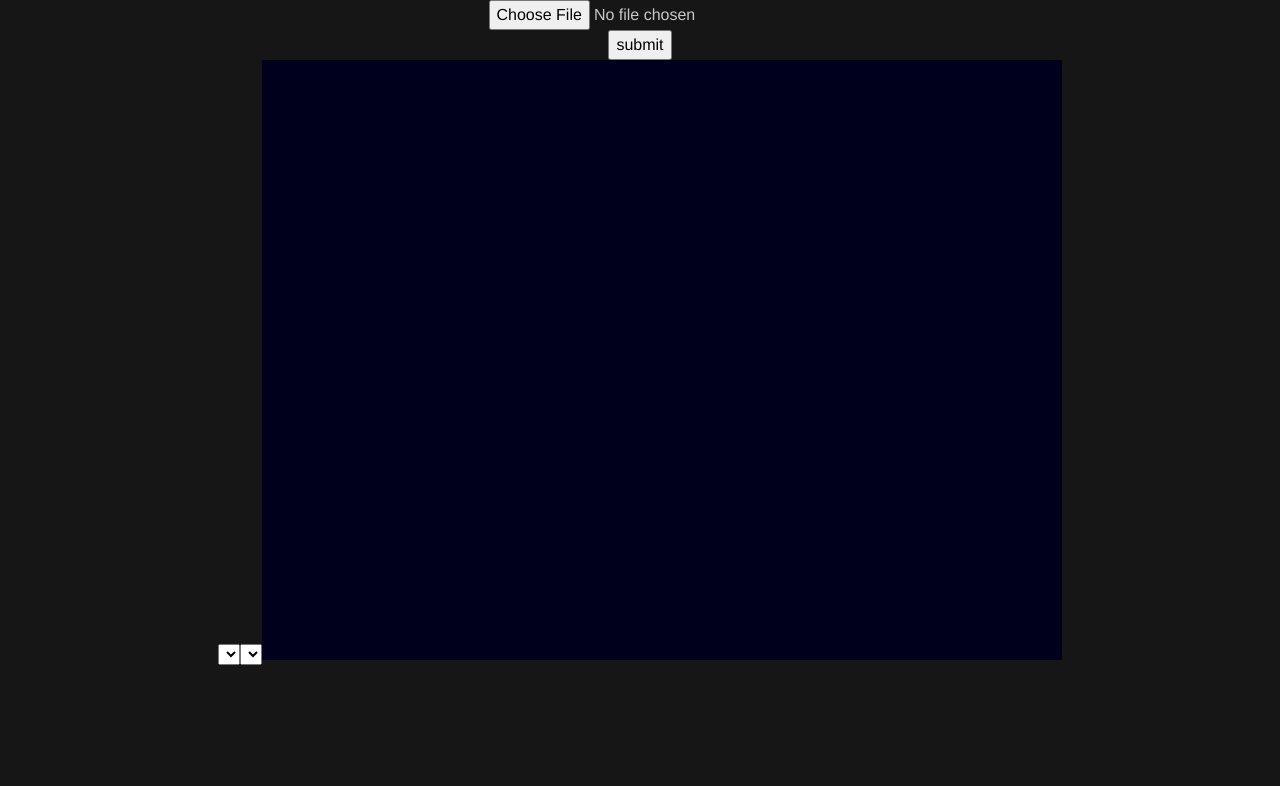
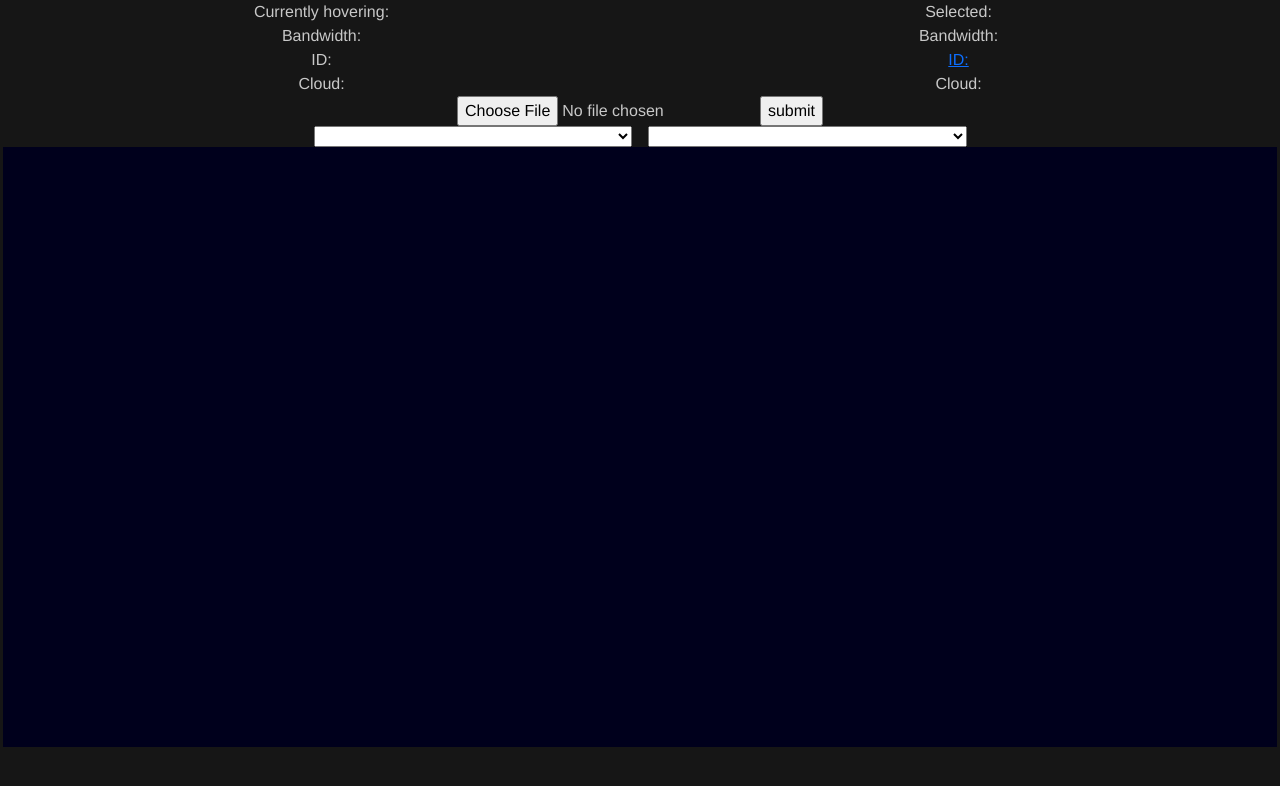
Before and after one commit to PaperbagLife/queue-sim, a Vue app: page / in a window 1280 px wide. Shown: the top 786 px of the page. Built offline with nearby package versions, Linux system fonts and the light colour scheme.

Commit message:
add link

```diff
--- a/package.json
+++ b/package.json
@@ -8,6 +8,7 @@
     "lint": "vue-cli-service lint"
   },
   "dependencies": {
+    "@popperjs/core": "^2.11.8",
     "d3": "^7.8.5",
     "vue": "^3.2.13"
   },
--- a/src/App.vue
+++ b/src/App.vue
@@ -1,5 +1,5 @@
 <template>
-  <MapView msg="Welcome to Your Vue.js + TypeScript App" />
+  <MapView />
 </template>
 
 <script lang="ts">
--- a/src/components/MapView.vue
+++ b/src/components/MapView.vue
@@ -1,6 +1,8 @@
 <script setup lang="ts">
 import { onMounted, computed, reactive, ref, watch, toRefs } from "vue";
 import * as d3 from "d3";
+
+import { createPopper } from "@popperjs/core";
 
 type RunInfo = {
   id: string;
@@ -119,27 +121,143 @@ const layouts = computed<RunNodeGroup[]>(() => {
   });
   return nodes;
 });
+
+const popperDiv = ref<HTMLElement | null>(null);
+const visible = ref(true);
+const timer = ref<ReturnType<typeof setTimeout>>();
+
+const hoveredReference = ref<Element | null>(null);
+const hoveredEntity = ref<RunInfo | null>(null);
+
+function onConsoleHover(e: MouseEvent) {
+  if (!(e.target instanceof Element)) {
+    hoveredReference.value = document.body;
+    hoveredEntity.value = null;
+    return;
+  }
+
+  const renderNodeGroup = e.target.closest<SVGGElement>(".run-node-group");
+  if (renderNodeGroup) {
+    hoveredReference.value = renderNodeGroup;
+    const xd = id2RunInfo.value.get(renderNodeGroup?.dataset.group ?? "");
+    if (xd) {
+      hoveredEntity.value = xd;
+    }
+  }
+}
+
+const id2RunInfo = computed(() => {
+  const m = new Map<string, RunInfo>();
+  filteredData.value.forEach((entry) => {
+    m.set(entry.id, entry);
+  });
+  return m;
+});
+
+watch(
+  [() => hoveredEntity, () => hoveredReference],
+  ([hoverEntity, reference]) => {
+    if (!hoverEntity || !reference) {
+      visible.value = false;
+      return;
+    }
+  },
+  { immediate: true }
+);
+
+const clickInfo = ref<RunInfo | null>(null);
+function onConsoleClick(e: MouseEvent) {
+  if (!(e.target instanceof Element)) {
+    hoveredReference.value = document.body;
+    hoveredEntity.value = null;
+    return;
+  }
+
+  const renderNodeGroup = e.target.closest<SVGGElement>(".run-node-group");
+  if (renderNodeGroup) {
+    hoveredReference.value = renderNodeGroup;
+    const xd = id2RunInfo.value.get(renderNodeGroup?.dataset.group ?? "");
+    if (xd) {
+      clickInfo.value = xd;
+    }
+  }
+}
+
+function goToReport(id: string) {
+  open(`https://sensei.clockwork.io/user/gallery/?audit=${id}`);
+}
 </script>
 
 <template>
+  <link
+    href="https://cdn.jsdelivr.net/npm/bootstrap@5.3.2/dist/css/bootstrap.min.css"
+    rel="stylesheet"
+    integrity="sha384-T3c6CoIi6uLrA9TneNEoa7RxnatzjcDSCmG1MXxSR1GAsXEV/Dwwykc2MPK8M2HN"
+    crossorigin="anonymous"
+  />
+  <div class="col">
+    <div class="row">
+      <div class="col-6">
+        <div
+          v-show="visible"
+          ref="popperDiv"
+          class="hover-card popper"
+          tabindex="-1"
+        >
+          <div>Currently hovering:</div>
+          <div>Bandwidth: {{ hoveredEntity?.bandwidth }}</div>
+          <div>ID: {{ hoveredEntity?.id }}</div>
+          <div>Cloud: {{ hoveredEntity?.cloud }}</div>
+        </div>
+      </div>
+      <div class="col-6">
+        <div>
+          <div>Selected:</div>
+          <div>Bandwidth:{{ clickInfo?.bandwidth }}</div>
+          <a
+            :href="`https://sensei.clockwork.io/user/gallery/?audit=${
+              clickInfo?.id ?? ''
+            }`"
+            target="_blank"
+          >
+            ID:{{ clickInfo?.id }}
+          </a>
+          <div>Cloud:{{ clickInfo?.cloud }}</div>
+        </div>
+      </div>
+    </div>
+
+    <div class="row">
       <form id="testForm">
         <input type="file" id="UploadFile" accept=".csv" />
-    <br />
         <input type="submit" value="submit" />
       </form>
-  <select v-model="filterCloud">
+    </div>
+
+    <div class="row d-flex justify-content-center">
+      <select v-model="filterCloud" class="w-25 mx-2">
         <option v-for="cloud in clouds" :key="cloud">{{ cloud }}</option>
       </select>
-  <select v-model="filterInstanceType">
+      <select v-model="filterInstanceType" class="w-25 mx-2">
         <option v-for="instanceType in instanceTypes" :key="instanceType">
           {{ instanceType }}
         </option>
       </select>
+    </div>
 
-  <svg width="800" height="600" class="system-svg">
+    <div class="row">
+      <svg
+        width="800"
+        height="600"
+        class="system-svg"
+        @mouseover="onConsoleHover"
+        @click="onConsoleClick"
+      >
         <g
           v-for="runNodeGroup in layouts"
+          class="run-node-group"
           :key="runNodeGroup.runInfo.id"
+          :data-group="runNodeGroup.runInfo.id"
           :style="{
             transform: `translate(${runNodeGroup.x}px, ${runNodeGroup.y}px)`,
           }"
@@ -154,6 +272,8 @@ const layouts = computed<RunNodeGroup[]>(() => {
           ></circle>
         </g>
       </svg>
+    </div>
+  </div>
 </template>
 
 <style>
```
Also changed, not shown: 1 other file (tests, documents, lock files or other folders). Lines whose indentation alone changed are shown as unchanged.
